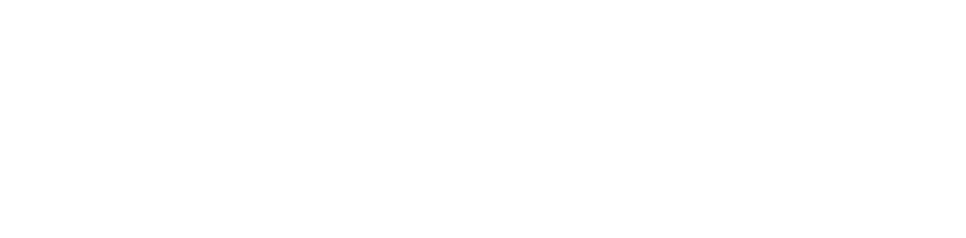
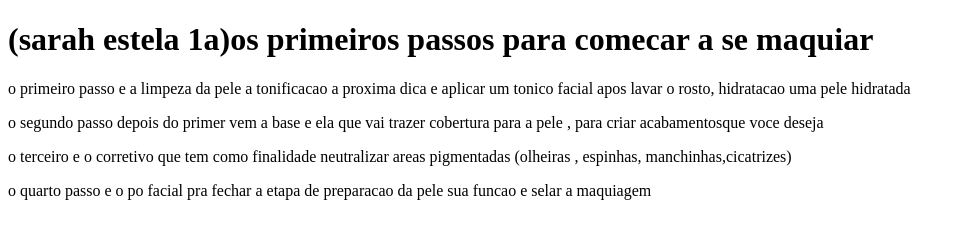
Before and after one commit to estela321/provasarahfonseca, a plain HTML site: page idex.html in a window 1280 px wide. Shown: the whole page, without its empty margins (0-966 px from the left). Drawn offline with Linux system fonts and the light colour scheme.

Commit message:
Update idex.html

```diff
--- a/idex.html
+++ b/idex.html
@@ -6,6 +6,18 @@
     <title>Document</title>
 </head>
 <body>
+  <h1>(sarah estela 1a)os primeiros passos para comecar a se maquiar </h1>
+   <p>o primeiro passo e a limpeza da pele a tonificacao a proxima dica e aplicar um tonico facial apos lavar o rosto, hidratacao uma pele hidratada </p>
+   <p>o segundo passo depois do primer vem a base e ela que vai trazer cobertura para a pele , para criar acabamentosque voce deseja</p>
+   <p>o terceiro e o corretivo que tem como finalidade neutralizar areas pigmentadas (olheiras , espinhas, manchinhas,cicatrizes)</p>
+   <p>o quarto passo e o po facial pra fechar a etapa de preparacao da pele sua funcao e selar a maquiagem</p>
+
+
+
+
+
+
+
 
 </body>
 </html>
```
